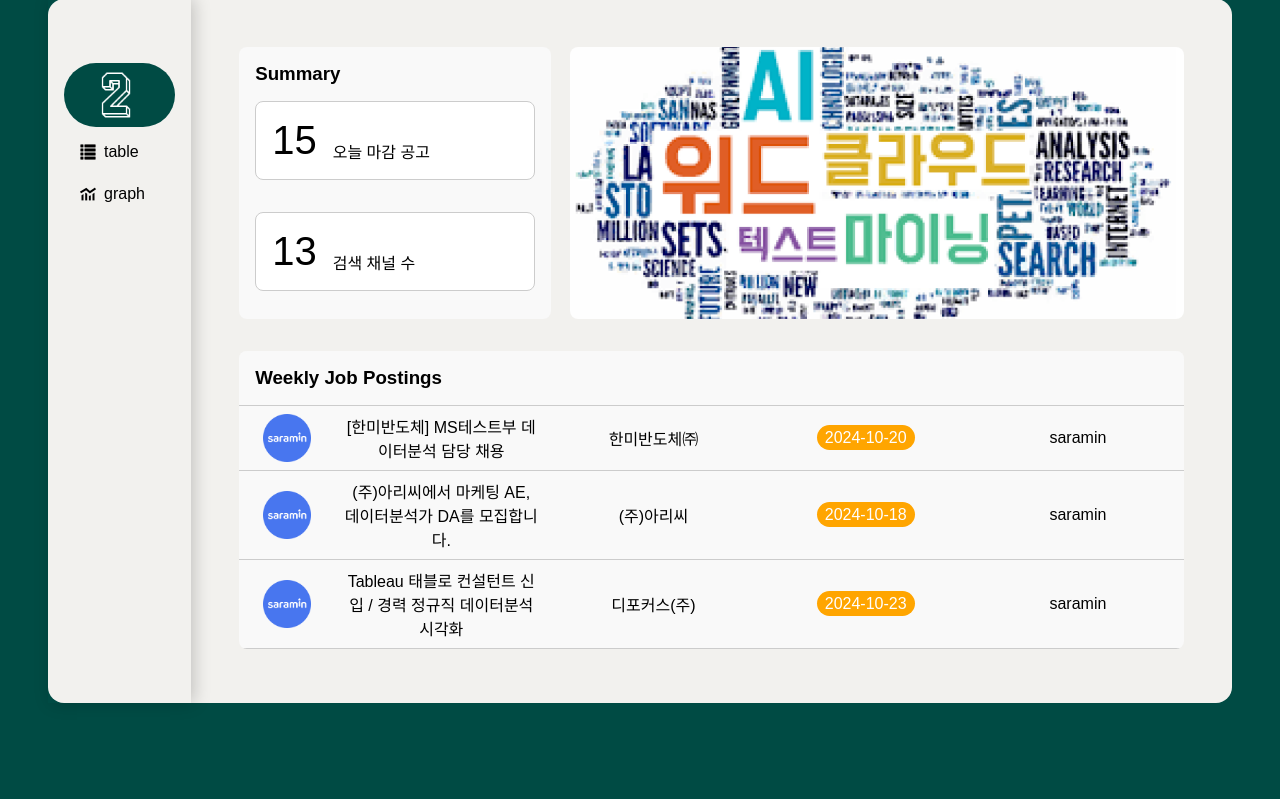
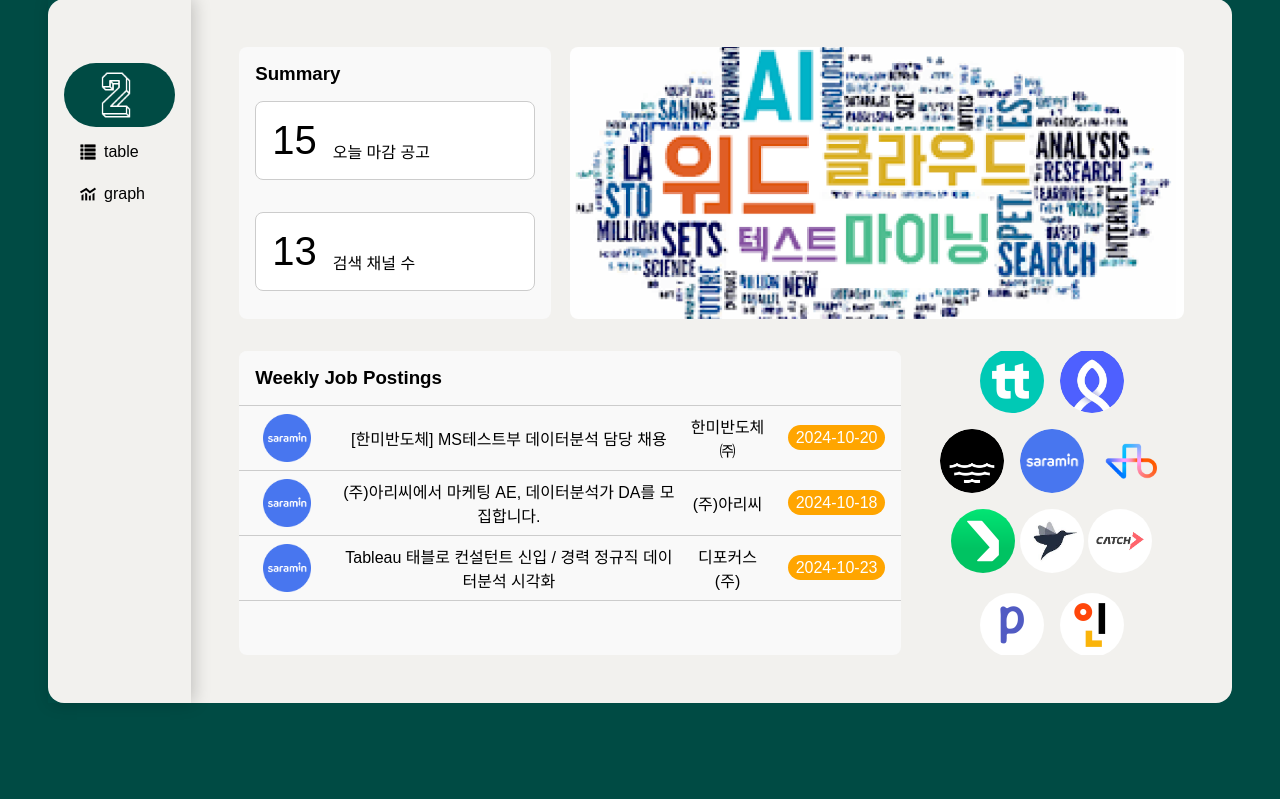
Before and after one commit to Proverbs1603/DataCareerBoard, a Django app: page /recruits/ in a window 1280 px wide. Shown: the part 49-848 px from the top of the page. Run offline with Django 5.2, Linux system fonts and the light colour scheme; data comes from the database, SQL or seed files in the repository.

Commit message:
update template for add logo and modify table height

```diff
--- a/recruits/static/css/style.css
+++ b/recruits/static/css/style.css
@@ -116,9 +116,16 @@ a #mainIcon {
   object-fit: cover;
   border-radius: 0.5rem;
 }
+.under-container {
+  display: flex;
+  flex-direction: row;
+  justify-content: space-between;
+  margin-top: 2rem;
+  max-height: calc(100vh - 18rem);
+  overflow: hidden;
+}
 .table-container {
-  margin-top: 2rem;
-  max-height: 24rem;
+  width: 70%;
   overflow-y: auto;
   border-radius: 0.5rem;
   background-color: #f9f9f9;
@@ -132,6 +139,25 @@ a #mainIcon {
   padding: 1rem;
   background-color: #f9f9f9;
   z-index: 1;
+}
+.plattform-container {
+  width: 28%;
+  display: flex;
+  flex-direction: column;
+  align-items: center;
+  justify-content: center;
+  gap: 1rem;
+}
+.plattform-container .row {
+  display: flex;
+  justify-content: center;
+  gap: 1rem;
+}
+.plattform {
+  width: 4rem;
+  height: 4rem;
+  border-radius: 50%;
+  object-fit: cover;
 }
 #filterThisWeek {
   padding: 0.5rem 1rem;
@@ -202,7 +228,7 @@ th .sort {
 }
 #detail-table th:nth-child(5),
 #detail-table td:nth-child(5) {
-  max-width: 10rem;
+  width: 10rem;
 }
 #detail-table th:nth-child(6),
 #detail-table td:nth-child(6) {
@@ -221,8 +247,7 @@ input[type="checkbox"] {
 }
 .table-wrapper {
   width: 100%;
-  /* max-height 로 변경 */
-  height: 35rem;
+  max-height: calc(100vh - 18rem);
   border-collapse: collapse;
   margin-top: 1rem;
   background-color: white;
@@ -231,8 +256,10 @@ input[type="checkbox"] {
 .results-table {
   width: 100%;
   border-collapse: collapse;
-  table-layout: fixed;
   padding: 1rem;
+}
+.results-table #result td:nth-child(4) {
+  width: 8rem !important;
 }
 .results-table thead {
   position: sticky;
--- a/recruits/templates/job_list.html
+++ b/recruits/templates/job_list.html
@@ -41,10 +41,10 @@
             <img src="/static/assets/image/wordcloud.png" alt="Word Cloud" />
           </div>
         </section>
-        <section class="table-container">
+        <section class="under-container">
+          <div class="table-container">
             <div class="table-label">
               <h3>Weekly Job Postings</h3>
-            <!-- <button type="text" id="filterThisWeek">일주일 내 마감 공고</button> -->
             </div>
             <table class="results-table">
               <tbody id="result">
@@ -60,11 +60,31 @@
                   <td class="end-date" data-end-date="{{ recruit.end_date }}">
                     <span>{{ recruit.end_date }}</span>
                   </td>
-                <td>{{ recruit.platform_name }}</td>
                 </tr>
                 {% endfor %}
               </tbody>
             </table>
+          </div>
+          <div class="plattform-container">
+            <div class="row">
+              <img src="{% static 'assets/image/theteams.png' %}" alt="Logo" class="plattform" />
+              <img src="{% static 'assets/image/rocketpunch.png' %}" alt="Logo" class="plattform" />
+            </div>
+            <div class="row">
+              <img src="{% static 'assets/image/surfit.png' %}" alt="Logo" class="plattform" />
+              <img src="{% static 'assets/image/saramin.png' %}" alt="Logo" class="plattform" />
+              <img src="{% static 'assets/image/wanted.png' %}" alt="Logo" class="plattform" />
+            </div>
+            <div>
+              <img src="{% static 'assets/image/jobplanet.png' %}" alt="Logo" class="plattform" />
+              <img src="{% static 'assets/image/programmers.png' %}" alt="Logo" class="plattform" />
+              <img src="{% static 'assets/image/catch.png' %}" alt="Logo" class="plattform" />
+            </div>
+            <div class="row">
+              <img src="{% static 'assets/image/peoplenjob.png' %}" alt="Logo" class="plattform" />
+              <img src="{% static 'assets/image/incruit.png' %}" alt="Logo" class="plattform" />
+            </div>
+          </div>
         </section>
       </main>
     </div>
```
Also changed, not shown: recruits/static/assets/image/peaplenjob.webp (deleted), recruits/static/assets/image/peoplenjob.png (added), recruits/static/assets/image/wanted.png. Lines whose indentation alone changed are shown as unchanged.
